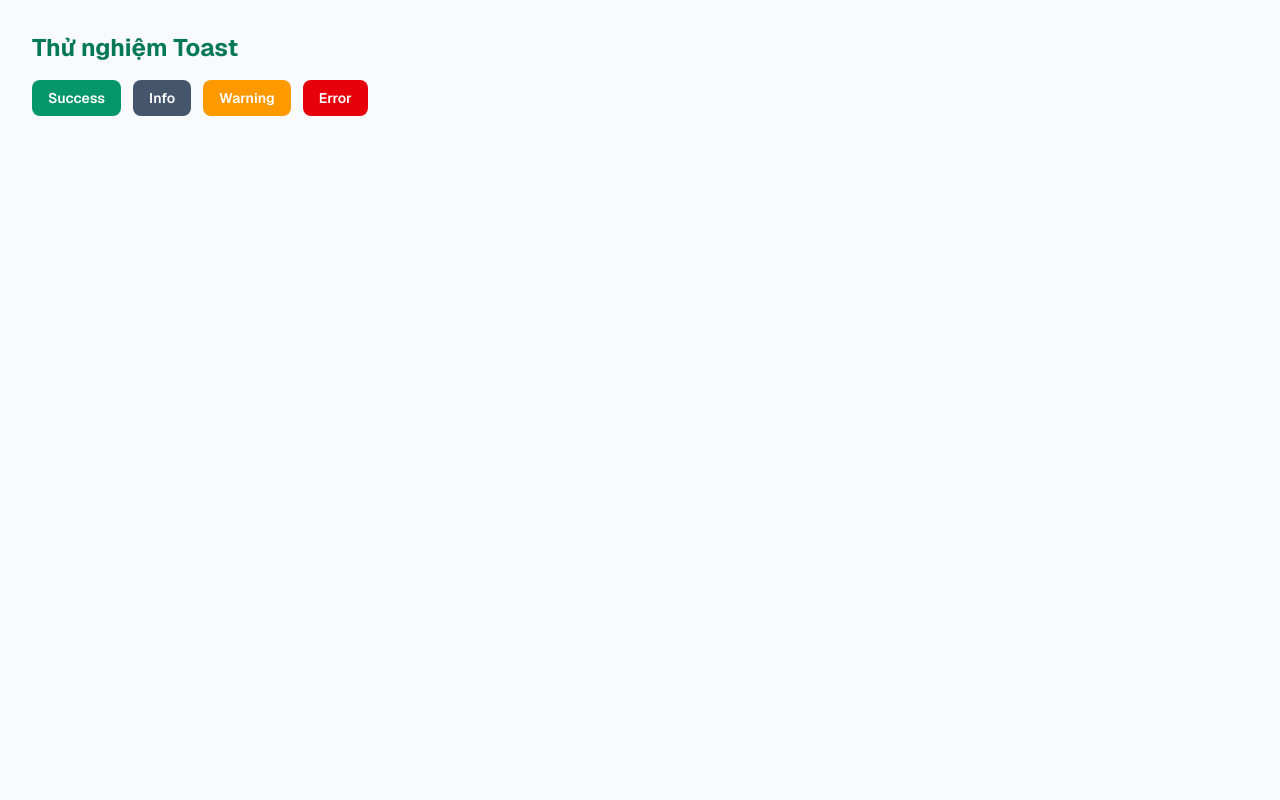
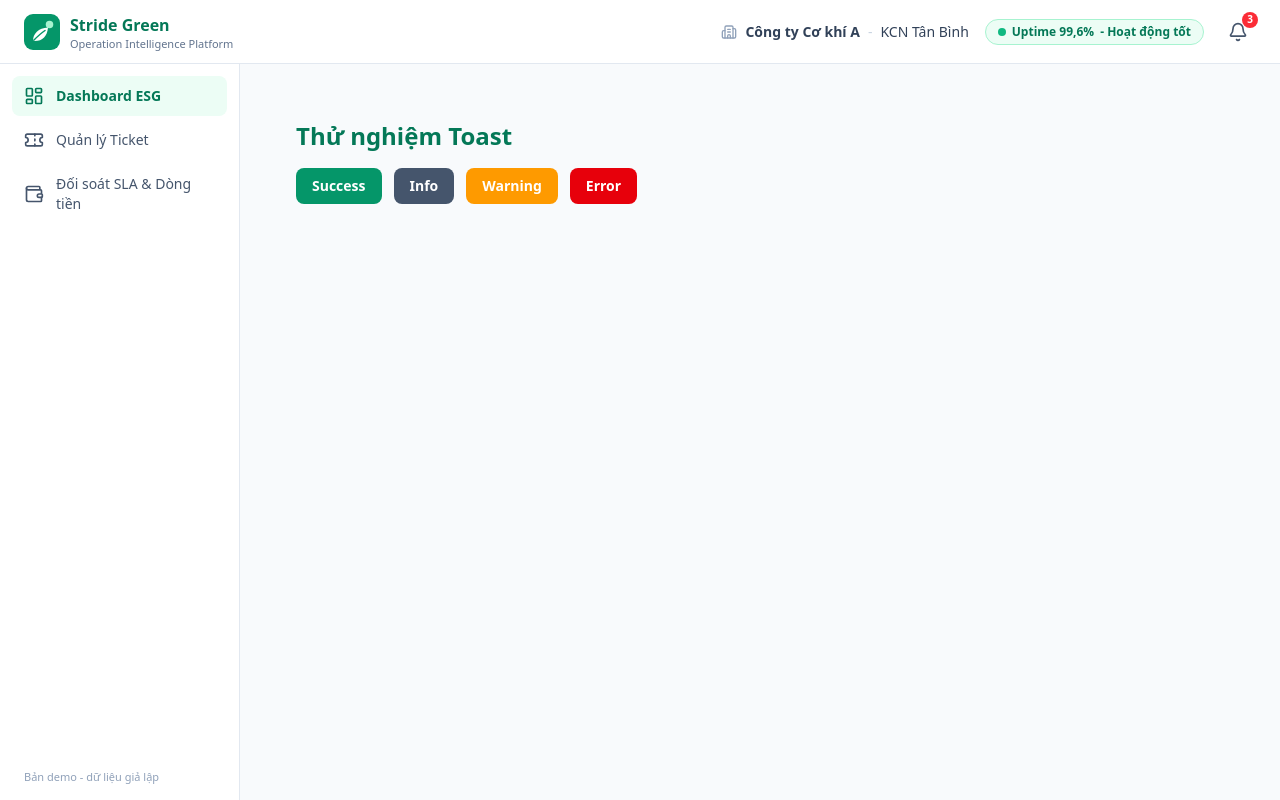
Before and after one commit to ltgiakhanh2000-hue/stride-green-demo, a Next.js app: page / in a window 1280 px wide. Built offline with nearby package versions, Linux system fonts and the light colour scheme.

Commit message:
thêm 2 component mới và sửa lại layout (header, sidebar, bottom nav)

```diff
--- a/src/app/globals.css
+++ b/src/app/globals.css
@@ -16,8 +16,8 @@
 
   --color-background: var(--background);
   --color-foreground: var(--foreground);
-  --font-sans: var(--font-geist-sans), Arial, Helvetica, sans-serif;
-  --font-mono: var(--font-geist-mono);
+  --font-sans: var(--font-inter), Arial, Helvetica, sans-serif;
+  --font-mono: ui-monospace, SFMono-Regular, Menlo, monospace;
 }
 
 :root {
--- a/src/app/layout.tsx
+++ b/src/app/layout.tsx
@@ -1,30 +1,38 @@
 import type { Metadata } from "next";
-import { Geist, Geist_Mono } from "next/font/google";
+import { Inter } from "next/font/google";
 import "./globals.css";
 import { ToastProvider } from "@/src/components/common/ToastProvider";
+import Header from "@/src/components/common/Header";
+import Sidebar from "@/src/components/common/Sidebar";
 
-const geistSans = Geist({
-  variable: "--font-geist-sans",
-  subsets: ["latin"],
-});
-
-const geistMono = Geist_Mono({
-  variable: "--font-geist-mono",
-  subsets: ["latin"],
+// Font Inter có bộ ký tự tiếng Việt
+const inter = Inter({
+  variable: "--font-inter",
+  subsets: ["latin", "vietnamese"],
 });
 
 export const metadata: Metadata = {
-  title: "Create Next App",
-  description: "Generated by create next app",
+  title: "Stride Green - Operation Intelligence Platform",
+  description: "Demo nền tảng báo cáo ESG, quản lý ticket sự cố và đối soát SLA cho điện mặt trời mái nhà.",
 };
 
-export default function RootLayout({ children }: LayoutProps<"/">) {
+export default function RootLayout({
+  children,
+}: Readonly<{
+  children: React.ReactNode;
+}>) {
   return (
-    <html
-      lang="en"
-      className={`${geistSans.variable} ${geistMono.variable} h-full antialiased`}
-    >
-      <body className="min-h-full flex flex-col"><ToastProvider>{children}</ToastProvider></body>
+    <html lang="vi">
+      <body className={`${inter.variable} antialiased`}>
+        <ToastProvider>
+          <Header />
+          <div className="flex">
+            <Sidebar />
+            {/* pb-24 trên điện thoại chừa chỗ cho thanh điều hướng đáy */}
+            <main className="min-w-0 flex-1 p-4 pb-24 md:p-6 md:pb-6">{children}</main>
+          </div>
+        </ToastProvider>
+      </body>
     </html>
   );
 }
--- /dev/null
+++ b/src/components/common/Header.tsx
@@ -0,0 +1,63 @@
+import Image from "next/image";
+import Link from "next/link";
+import { Bell, Building2 } from "lucide-react";
+import { customerInfo, esgStatsData, ticketListData } from "@/src/data/mockData";
+
+export default function Header() {
+  // Uptime đạt ngưỡng M3 (98,5%) thì hiển thị xanh, không đạt thì cảnh báo vàng
+  const uptimeOk = esgStatsData.uptimeRate >= esgStatsData.uptimeThreshold;
+  const uptimeText = esgStatsData.uptimeRate.toFixed(1).replace(".", ",");
+
+  // Số ticket chưa hoàn thành, hiển thị trên chuông thông báo
+  const openTickets = ticketListData.filter((t) => t.status !== "Completed").length;
+
+  return (
+    <header className="sticky top-0 z-30 flex h-16 items-center justify-between gap-3 border-b border-slate-200 bg-white px-4 md:px-6">
+      {/* Logo + tên nền tảng */}
+      <Link href="/" className="flex items-center gap-2.5">
+        <Image src="/logo.svg" alt="Stride Green" width={36} height={36} priority />
+        <div className="leading-tight">
+          <p className="text-base font-bold text-brand-700">Stride Green</p>
+          <p className="hidden text-[11px] text-slate-500 sm:block">Operation Intelligence Platform</p>
+        </div>
+      </Link>
+
+      <div className="flex items-center gap-2 sm:gap-4">
+        {/* Tên doanh nghiệp khách hàng (chỉ hiện trên màn hình lớn) */}
+        <div className="hidden items-center gap-2 text-sm text-slate-700 lg:flex">
+          <Building2 className="h-4 w-4 text-slate-400" />
+          <span className="font-semibold">{customerInfo.name}</span>
+          <span className="text-slate-300">-</span>
+          <span>{customerInfo.area}</span>
+        </div>
+
+        {/* Thẻ trạng thái hệ thống */}
+        <div
+          className={`flex items-center gap-1.5 rounded-full border px-3 py-1 text-xs font-semibold ${
+            uptimeOk
+              ? "border-brand-200 bg-brand-50 text-brand-700"
+              : "border-amber-200 bg-amber-50 text-amber-700"
+          }`}
+        >
+          <span className={`h-2 w-2 rounded-full ${uptimeOk ? "bg-brand-500" : "bg-amber-500"}`} />
+          <span>Uptime {uptimeText}%</span>
+          <span className="hidden sm:inline">- {uptimeOk ? "Hoạt động tốt" : "Cần kiểm tra"}</span>
+        </div>
+
+        {/* Chuông thông báo: bấm để sang trang Ticket */}
+        <Link
+          href="/ticket"
+          aria-label={`${openTickets} ticket đang mở`}
+          className="relative rounded-full p-2 text-slate-600 transition hover:bg-slate-100"
+        >
+          <Bell className="h-5 w-5" />
+          {openTickets > 0 && (
+            <span className="absolute -right-0.5 -top-0.5 flex h-4 min-w-4 items-center justify-center rounded-full bg-red-500 px-1 text-[10px] font-bold text-white">
+              {openTickets}
+            </span>
+          )}
+        </Link>
+      </div>
+    </header>
+  );
+}
--- /dev/null
+++ b/src/components/common/Sidebar.tsx
@@ -0,0 +1,63 @@
+"use client";
+
+import Link from "next/link";
+import { usePathname } from "next/navigation";
+import { LayoutDashboard, Ticket, Wallet } from "lucide-react";
+
+// Danh sách 3 tab. Muốn đổi tên tab hoặc icon thì sửa tại đây.
+const navItems = [
+  { href: "/", label: "Dashboard ESG", shortLabel: "ESG", icon: LayoutDashboard },
+  { href: "/ticket", label: "Quản lý Ticket", shortLabel: "Ticket", icon: Ticket },
+  { href: "/sla", label: "Đối soát SLA & Dòng tiền", shortLabel: "SLA", icon: Wallet },
+];
+
+export default function Sidebar() {
+  const pathname = usePathname();
+
+  // Trang chủ "/" chỉ sáng khi đúng "/", các tab khác sáng cả khi vào trang con
+  const isActive = (href: string) =>
+    href === "/" ? pathname === "/" : pathname === href || pathname.startsWith(`${href}/`);
+
+  return (
+    <>
+      {/* ===== Máy tính: thanh bên trái ===== */}
+      <aside className="sticky top-16 hidden h-[calc(100vh-4rem)] w-60 shrink-0 flex-col self-start border-r border-slate-200 bg-white p-3 md:flex">
+        <nav className="flex flex-col gap-1">
+          {navItems.map(({ href, label, icon: Icon }) => (
+            <Link
+              key={href}
+              href={href}
+              className={`flex items-center gap-3 rounded-lg px-3 py-2.5 text-sm transition ${
+                isActive(href)
+                  ? "bg-brand-50 font-semibold text-brand-700"
+                  : "text-slate-600 hover:bg-slate-100 hover:text-slate-900"
+              }`}
+            >
+              <Icon className="h-5 w-5 shrink-0" />
+              {label}
+            </Link>
+          ))}
+        </nav>
+        <p className="mt-auto px-3 pb-1 text-[11px] leading-snug text-slate-400">
+          Bản demo - dữ liệu giả lập
+        </p>
+      </aside>
+
+      {/* ===== Điện thoại: thanh điều hướng dưới đáy ===== */}
+      <nav className="fixed inset-x-0 bottom-0 z-30 flex border-t border-slate-200 bg-white md:hidden">
+        {navItems.map(({ href, shortLabel, icon: Icon }) => (
+          <Link
+            key={href}
+            href={href}
+            className={`flex flex-1 flex-col items-center gap-0.5 py-2 text-[11px] font-medium transition ${
+              isActive(href) ? "text-brand-700" : "text-slate-500"
+            }`}
+          >
+            <Icon className="h-5 w-5" />
+            {shortLabel}
+          </Link>
+        ))}
+      </nav>
+    </>
+  );
+}
```
